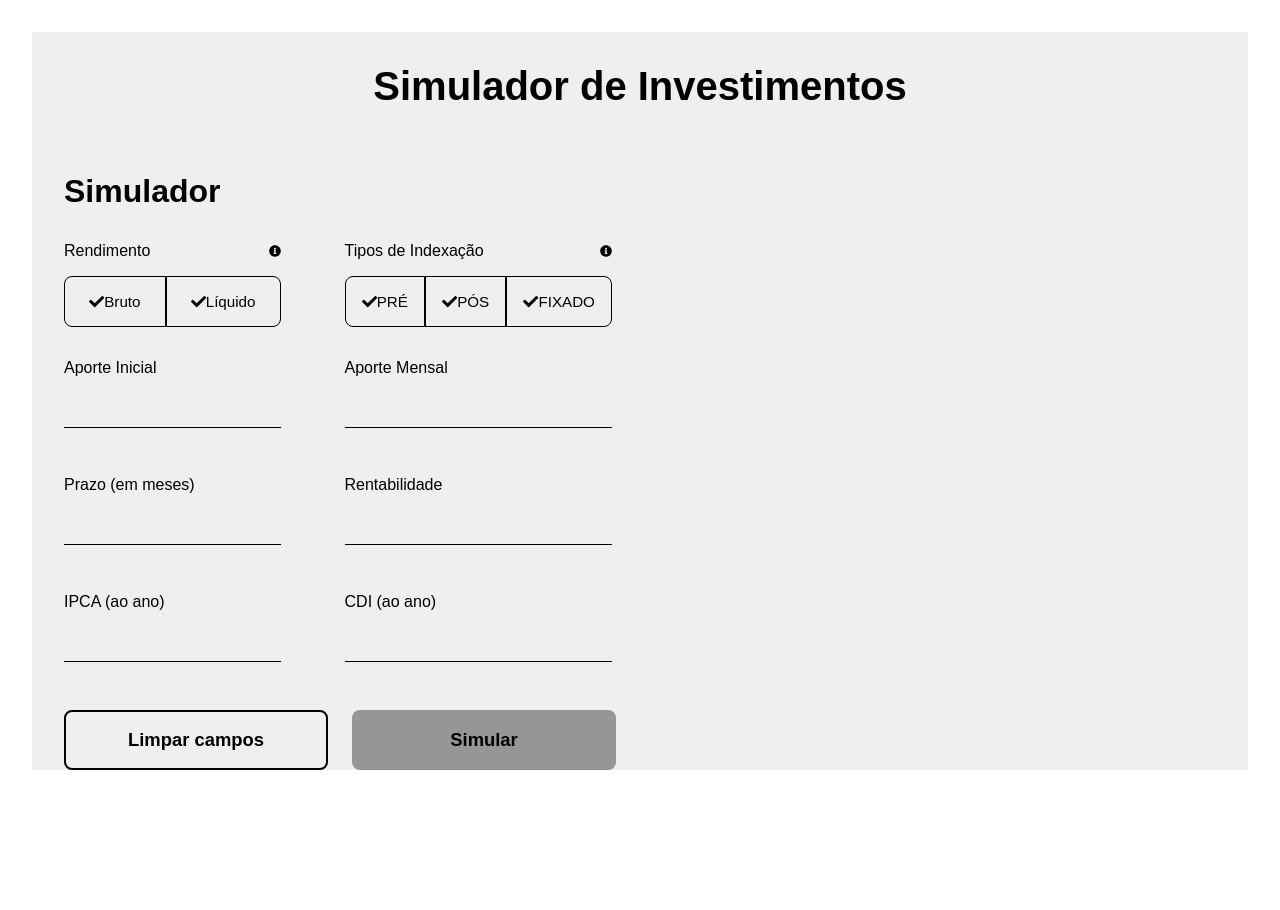
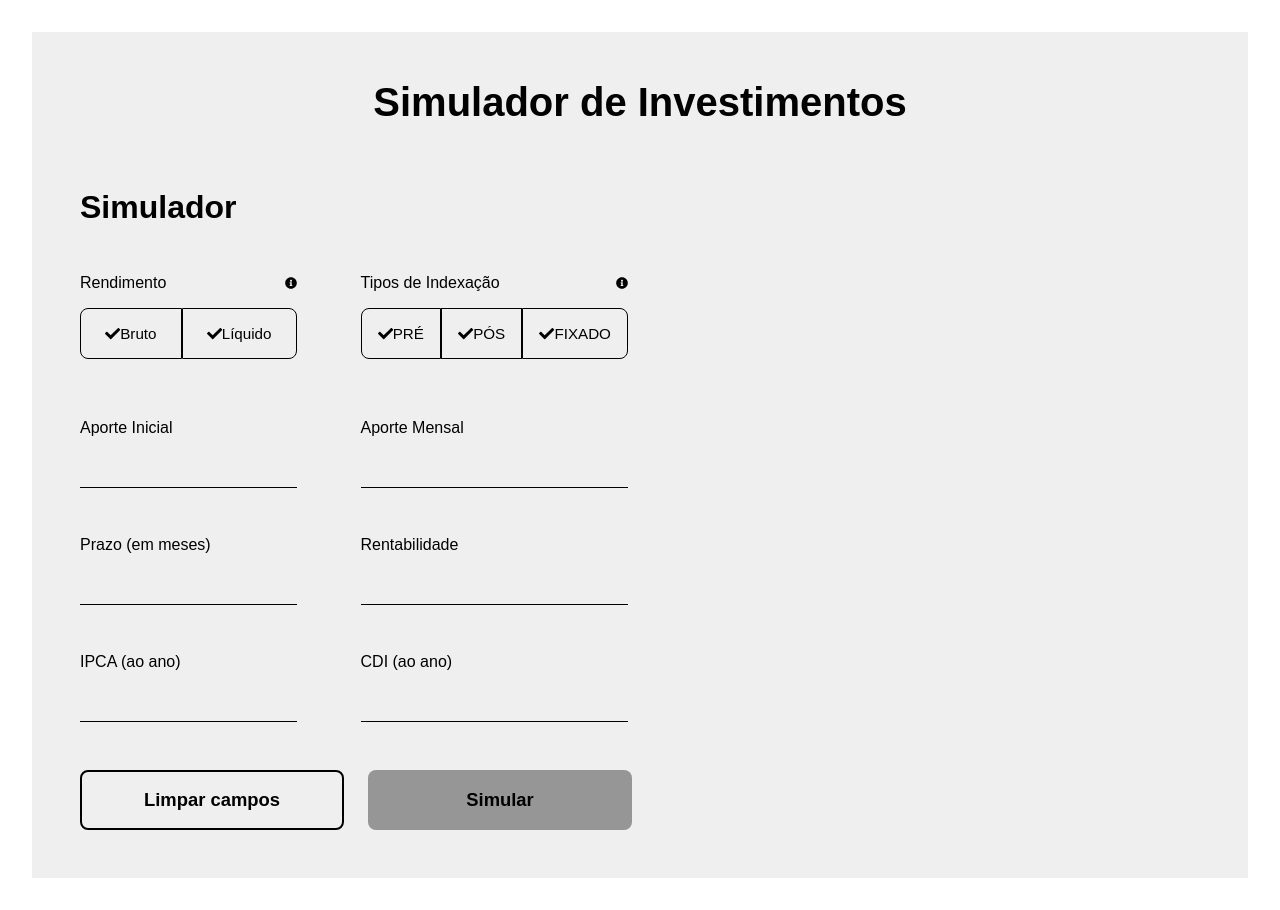
Before and after one commit to angelicamarttins/eqi, a React (Create React App) app: page / in a window 1280 px wide. Before the commit the page ends 802 px from the top, so only its background shows below. Built offline with nearby package versions, Linux system fonts and the light colour scheme.

Commit message:
Adjust semantically the fieldset in Select and Input Components. Start the Component Cards file

```diff
--- a/src/components/Input/index.js
+++ b/src/components/Input/index.js
@@ -2,7 +2,7 @@ import './style.scss'
 
 const Input = (props) => {
 	return (
-		<div className='input'>
+		<fieldset className='input'>
 			{props.type.map((element) => {
 				return (
 					<div className='input__container'>
@@ -11,7 +11,7 @@ const Input = (props) => {
 					</div>
 				)
 			})}
-		</div>
+		</fieldset>
 	)
 }
 
--- a/src/components/Input/style.scss
+++ b/src/components/Input/style.scss
@@ -1,5 +1,7 @@
 .input {
-	&__container {
+  border: none;
+
+  &__container {
     width: 100%;
     display: block;
     margin: 1.75rem 0;
--- a/src/components/Select/index.js
+++ b/src/components/Select/index.js
@@ -7,7 +7,7 @@ const Select = (props) => {
 	const { id } = props.type[0]
 
 	return (
-		<div className='select'>
+		<fieldset className='select'>
 			<div className='select__title'>
 				<p>{id}</p>
 				<FontAwesomeIcon icon={faInfoCircle} className='select__title__icon' />
@@ -26,7 +26,7 @@ const Select = (props) => {
 					</button>
 				))}
 			</div>
-		</div>
+		</fieldset>
 	)
 }
 
--- a/src/components/Select/style.scss
+++ b/src/components/Select/style.scss
@@ -19,6 +19,7 @@
 }
 
 .select {
+  border: none;
 	margin: 2rem 0;
 
 	&__title {
--- a/src/pages/App.scss
+++ b/src/pages/App.scss
@@ -1,6 +1,7 @@
 .app {
 	background-color: #efefef;
 	margin: 2rem;
+  padding: 1rem;
 }
 
 .header {
```
Also changed, not shown: src/components/Cards/index.js (added), src/components/Cards/style.scss (added).
